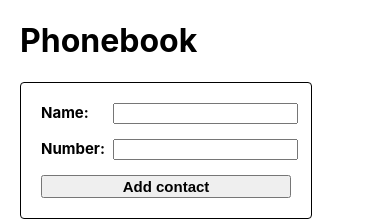
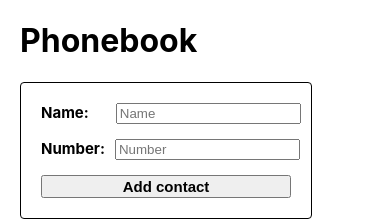
Before and after one commit to Teslyak/goit-react-hw-02-phonebook, a React (Create React App) app: page / in a window 390 px wide. Shown: the top 221 px of the page. Built offline with nearby package versions, Linux system fonts and the light colour scheme.

Commit message:
react-hw2-phonebook-fix-placeholder

```diff
--- a/src/components/AddContact/AddContact.jsx
+++ b/src/components/AddContact/AddContact.jsx
@@ -41,7 +41,8 @@ number: ''
     onChange={this.handelChangeInput}
     pattern= "^[a-zA-Zа-яА-Я]+(([' \-][a-zA-Zа-яА-Я ])?[a-zA-Zа-яА-Я]*)*$"
     title="Name may contain only letters, apostrophe, dash and spaces. For example Adrian, Jacob Mercer, Charles de Batz de Castelmore d'Artagnan"
-    value={this.state.name}
+                  value={this.state.name}
+                  placeholder='Name'
     required
           />
     </LabelAddContact>
@@ -53,7 +54,8 @@ number: ''
     onChange={this.handelChangeInput}
   pattern="\+?\d{1,4}?[ .\-\s]?\(?\d{1,3}?\)?[ .\-\s]?\d{1,4}[ .\-\s]?\d{1,4}[ .\-\s]?\d{1,9}"
   title="Phone number must be digits and can contain spaces, dashes, parentheses and can start with +"
-    value={this.state.number}
+                  value={this.state.number}
+                  placeholder='Number'
   required
 />
 
--- a/src/components/AddContact/AddContact.styled.jsx
+++ b/src/components/AddContact/AddContact.styled.jsx
@@ -2,14 +2,14 @@ import styled from 'styled-components';
 
 export const LabelAddContact = styled.label`
 display: flex;
-gap: 24px;
+gap: 27px;
 font-size: 15px;
 font-weight: bold;
 
 `;
 export const LabelAddContactTel = styled.label`
 display: flex;
-gap: 8px;
+gap: 10px;
 font-size: 15px;
 font-weight: bold;
 
```
